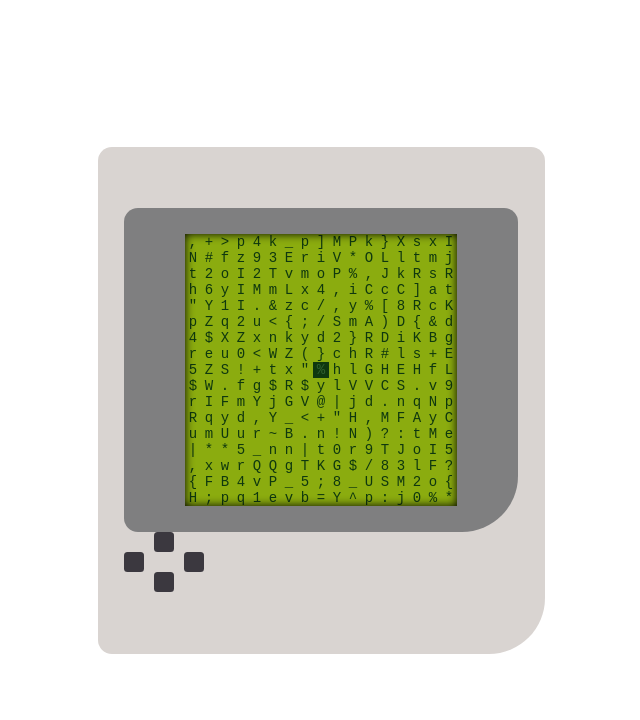
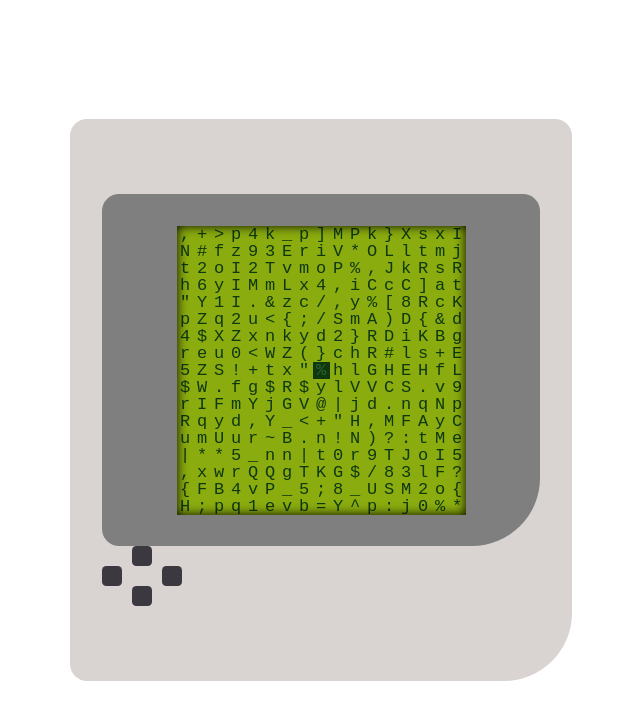
Before and after one commit to lanelps/asciimon, a website built with Vite: page index.html in a window 1280 px wide. Shown: the whole page, without its empty margins (319-959 px from the left). Built offline with nearby package versions, Linux system fonts and the light colour scheme.

Commit message:
Remove favicon link and update pixel size

```diff
--- a/index.html
+++ b/index.html
@@ -2,7 +2,6 @@
 <html lang="en">
   <head>
     <meta charset="UTF-8" />
-    <link rel="icon" type="image/svg+xml" href="/vite.svg" />
     <meta name="viewport" content="width=device-width, initial-scale=1.0" />
     <title>asciimon</title>
     <link rel="stylesheet" href="https://cdnjs.cloudflare.com/ajax/libs/meyer-reset/2.0/reset.min.css" integrity="sha512-NmLkDIU1C/C88wi324HBc+S2kLhi08PN5GDeUVVVC/BVt/9Izdsc9SVeVfA1UZbY3sHUlDSyRXhCzHfr6hmPPw==" crossorigin="anonymous" referrerpolicy="no-referrer" />
--- a/main.js
+++ b/main.js
@@ -7,7 +7,6 @@ import "./style.css";
 //
 // const body = document.body;
 const app = document.querySelector(`.screen-wrapper`);
-const gridElement = document.getElementById(`grid`);
 
 // methods
 //
@@ -42,11 +41,12 @@ function pixel({ text, size, row, col }) {
 function createGrid(matrix, options) {
   const { width, height, pixelSize } = options;
 
+  const gridElement = document.getElementById(`grid`);
+
   gridElement.style.cssText = `
     width: ${width}px;
     height: ${height}px;
 
-    display: grid;
     grid-template-columns: repeat(${width / pixelSize}, ${pixelSize}px);
   `;
 
@@ -80,7 +80,7 @@ function createMatrix(size) {
 
 function setFontSize(value) {
   const root = document.querySelector(`html`);
-  root.style.fontSize = `${value - 2}px`;
+  root.style.fontSize = `${value}px`;
 }
 
 // main
@@ -88,7 +88,7 @@ function setFontSize(value) {
 function main() {
   const size = 17;
   const aspectRatio = 1 / 1;
-  const pixelSize = 16;
+  const pixelSize = 17;
   const width = size * pixelSize;
   const height = width / aspectRatio;
 
--- a/style.css
+++ b/style.css
@@ -52,7 +52,7 @@
   left: 0;
   bottom: 0;
   right: 0;
-  box-shadow: inset 0px 0px 10px black;
+  box-shadow: inset 0rem 0rem 0.625rem black;
   z-index: 1;
   user-select: none;
   pointer-events: none;
@@ -61,6 +61,7 @@
 #grid {
   position: relative;
   overflow: hidden;
+  display: grid;
   background-color: var(--green-50);
 }
 
```
